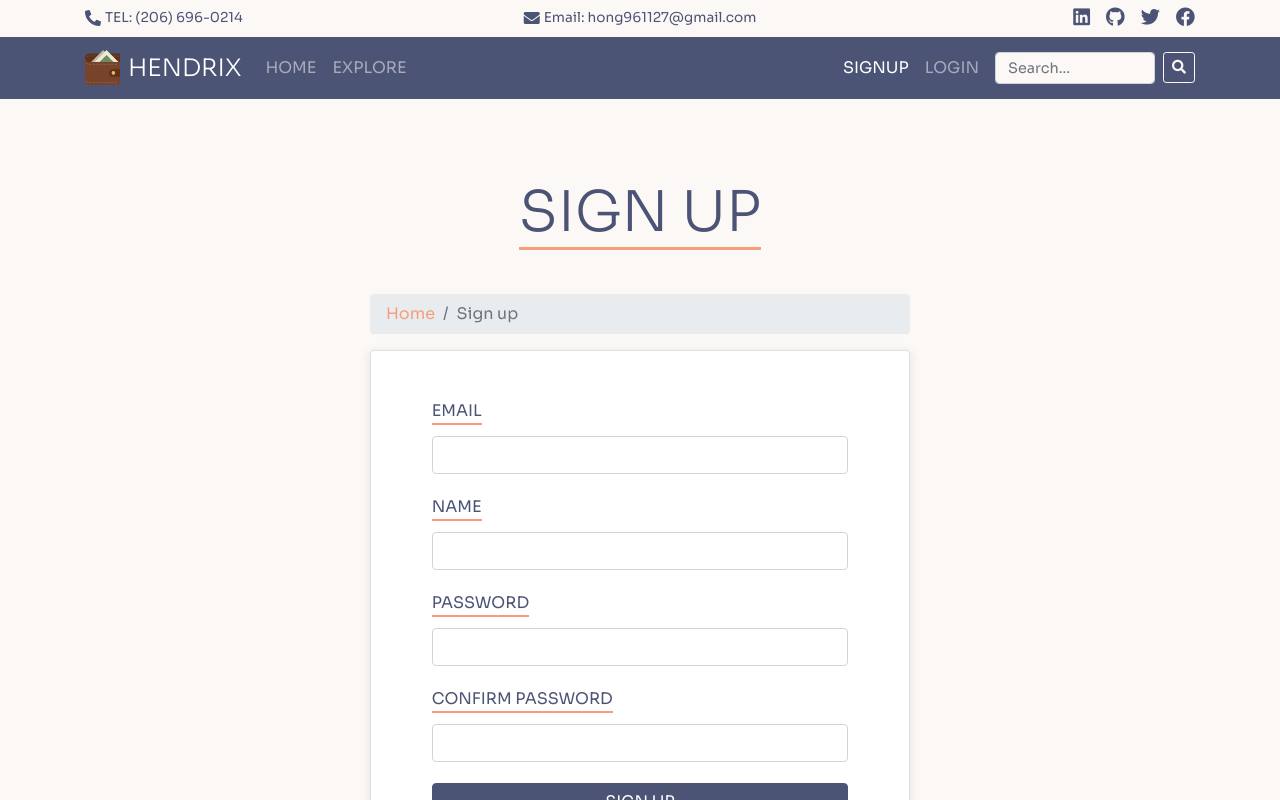
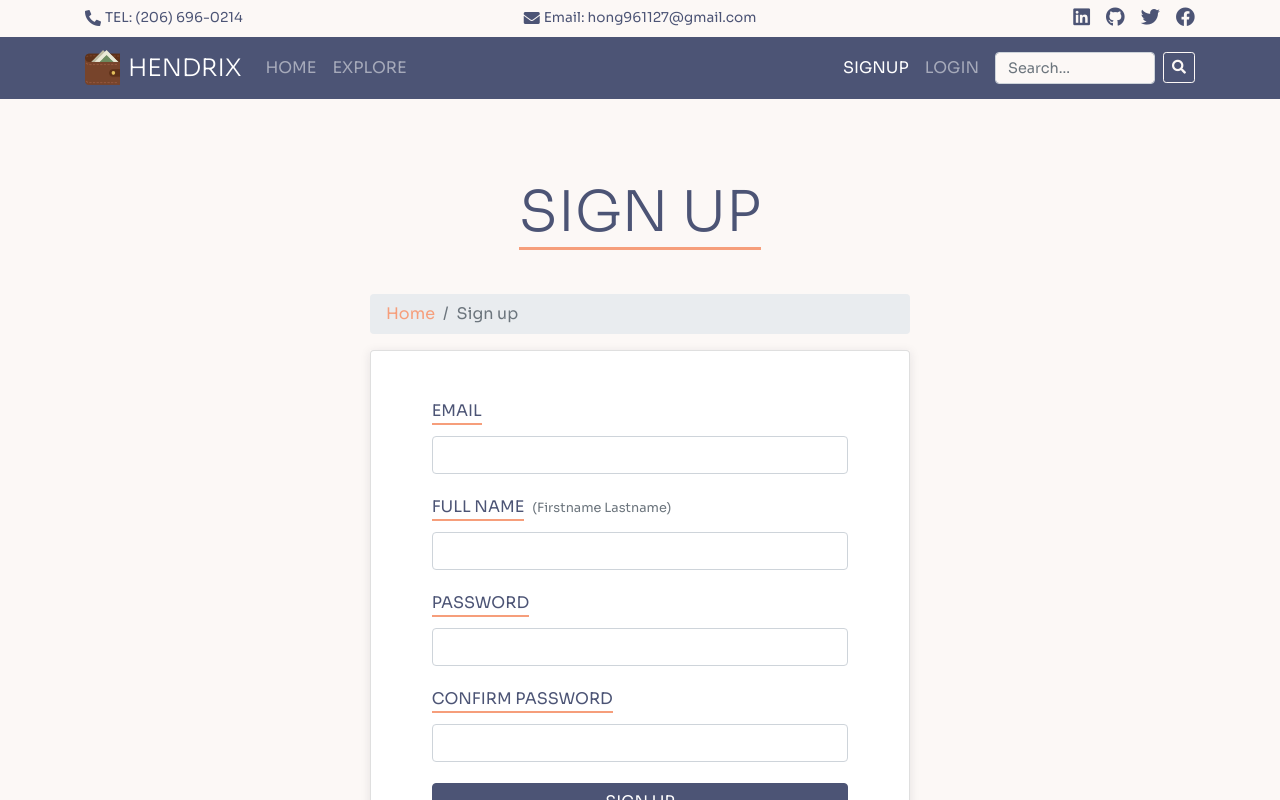
Before and after one commit to hyhong-code/Hendrix-Wallets, a React (Create React App) app in the folder client/: page /signup in a window 1280 px wide. Shown: the top 800 px of the page. Built offline with nearby package versions, Linux system fonts and the light colour scheme; no server answers.

Commit message:
Clarify sign up full name

```diff
--- a/client/src/components/pages/Signup.js
+++ b/client/src/components/pages/Signup.js
@@ -80,7 +80,10 @@ const Signup = ({ history, signup, createToast, adminAuthenticated }) => {
                       />
                     </div>
                     <div className="form-group">
-                      <label htmlFor="name">NAME</label>
+                      <label htmlFor="name">FULL NAME</label>
+                      <small className="text-muted ml-2">
+                        (Firstname Lastname)
+                      </small>
                       <input
                         type="text"
                         className="form-control"
```
Also changed, not shown: 8 other files (tests, documents, lock files or other folders).
